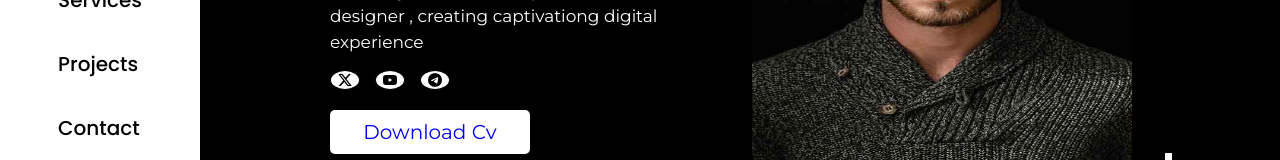
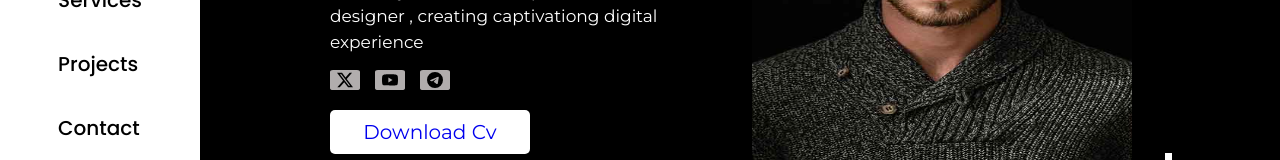
Before and after one commit to SAI-S12/portfolio, a React (Vite) app: page / in a window 1280 px wide. Shown: the part 375-535 px from the top of the page. Built offline with nearby package versions, Linux system fonts and the light colour scheme; a web font is replaced by a local one.

Commit message:
finalupadte

```diff
--- a/src/Components/main/Main.css
+++ b/src/Components/main/Main.css
@@ -147,7 +147,7 @@ a{
  height: 20px;
  border: 1px solid black;
  padding: 2px 2px;
- border-radius: 50%;
+ border-radius: 10%;
 }
 .icns{
     display: flex;
@@ -159,10 +159,10 @@ a{
 .icns svg{
     width: 30px;
     height: 20px;
-    border-radius: 50%;
-    border: 1px solid black;
+    border-radius: 10%;
+    /* border: 1px solid black; */
     padding: 2px 2px ;
-    background-color: white;
+    background-color: rgb(177, 173, 173);
 }
 .p99{
     background-color:black ;
```
